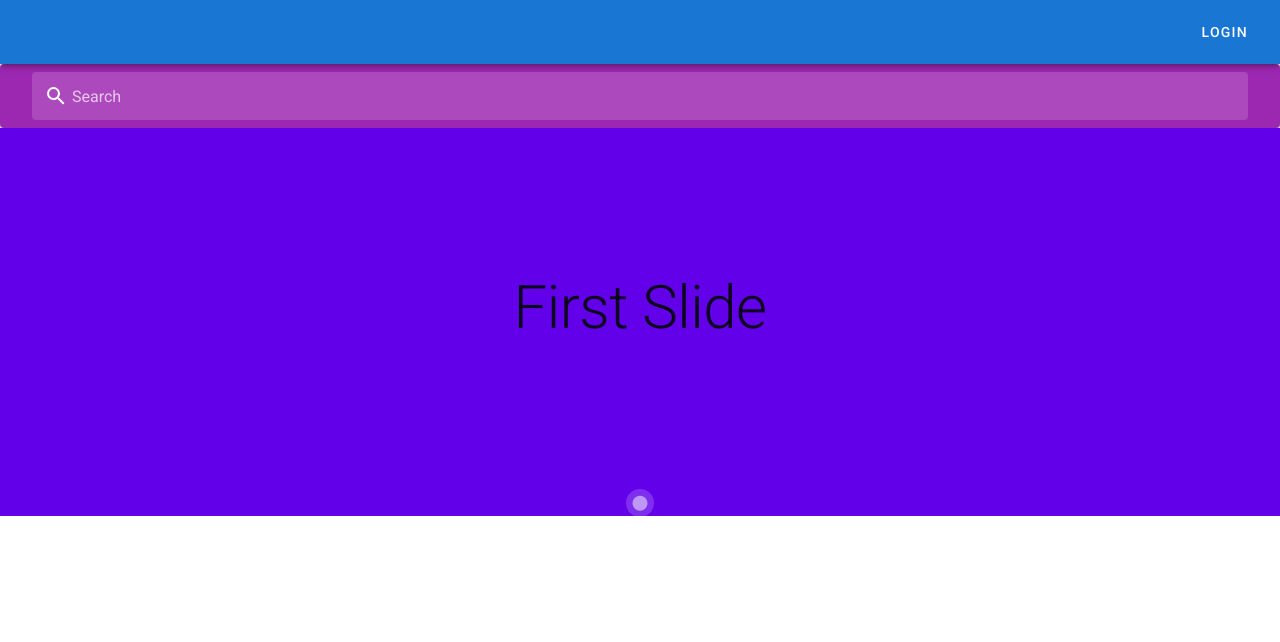
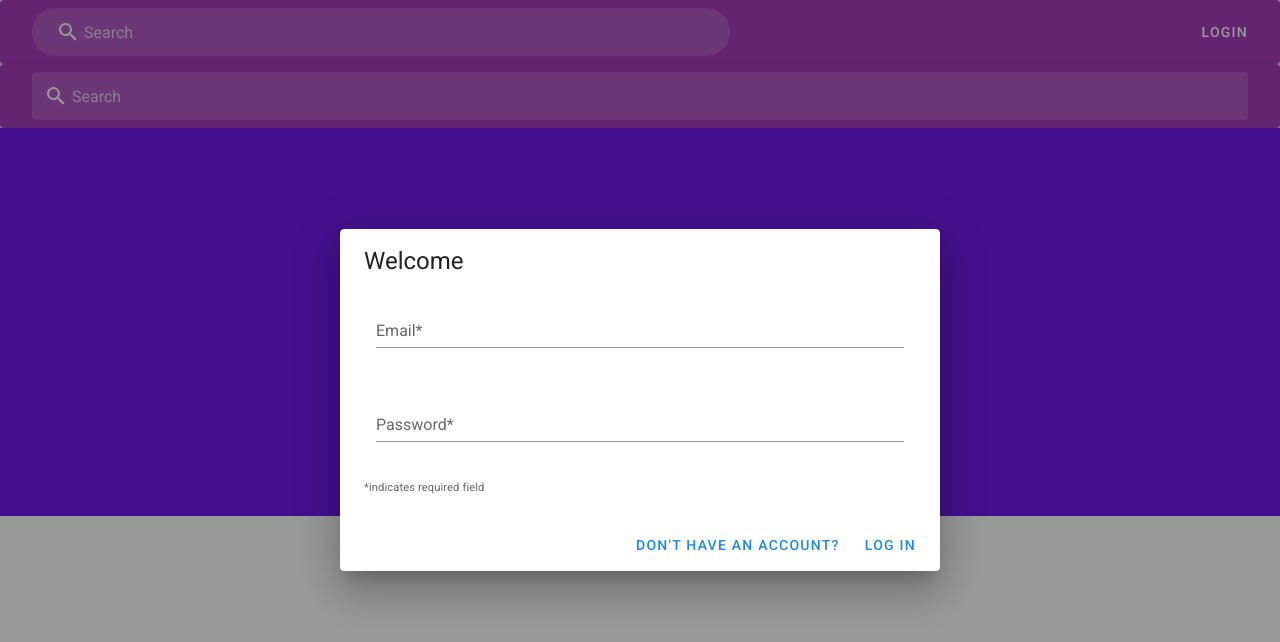
Before and after one commit to yuriechan/phoenix-reviews, a Vue app: page / in a window 1280 px wide. Both pictures are taken after a click on the button "LOGIN". Shown: the top 642 px of the page. Built offline with nearby package versions, Linux system fonts and the light colour scheme.

Commit message:
add modal for login

```diff
--- a/src/components/Navigation.vue
+++ b/src/components/Navigation.vue
@@ -1,17 +1,59 @@
 <template>
-    <v-app-bar app color="primary" dark>
-      <v-spacer></v-spacer>
-      <v-btn text>
-        <span>
-            Login
-        </span>
-      </v-btn>
-    </v-app-bar>
+        <v-card>
+            <v-toolbar color="purple" dark flat>
+                <v-text-field class="mx-4" rounded flat hide-details label="Search" :prepend-inner-icon="icon" solo-inverted></v-text-field>
+                <v-spacer></v-spacer>
+                <v-dialog v-model="dialog" persistent max-width="600px">
+                    <template v-slot:activator="{ on }">
+                            <v-btn text v-on="on">
+                                <span>
+                                    Login
+                                </span>
+                            </v-btn>
+                    </template>
+                    <v-card>
+                        <v-card-title>
+                            <span class="headline">
+                                Welcome
+                            </span>
+                        </v-card-title>
+                        <v-card-text>
+                        <v-container>
+                            <v-row>
+                                <v-col cols="12">
+                                    <v-text-field label="Email*" required></v-text-field>
+                                </v-col>
+                                <v-col cols="12">
+                                    <v-text-field label="Password*" type="password" required></v-text-field>
+                                </v-col>
+                            </v-row>
+                        </v-container>
+                        <small>
+                            *indicates required field
+                        </small>
+                        </v-card-text>
+                        <v-card-actions>
+                        <v-spacer></v-spacer>
+                        <v-btn color="blue darken-1" text @click="dialog = false">
+                            Don't have an account?
+                        </v-btn>
+                        <v-btn color="blue darken-1" text @click="dialog = false">
+                            Log in
+                        </v-btn>
+                        </v-card-actions>
+                    </v-card>
+                </v-dialog>
+            </v-toolbar>
+        </v-card>
 </template>
 
 <script>
+import { mdiMagnify } from '@mdi/js'
 export default {
-
+    data: () => ({
+        icon: mdiMagnify,
+        dialog: false
+    })
 }
 </script>
 
```
